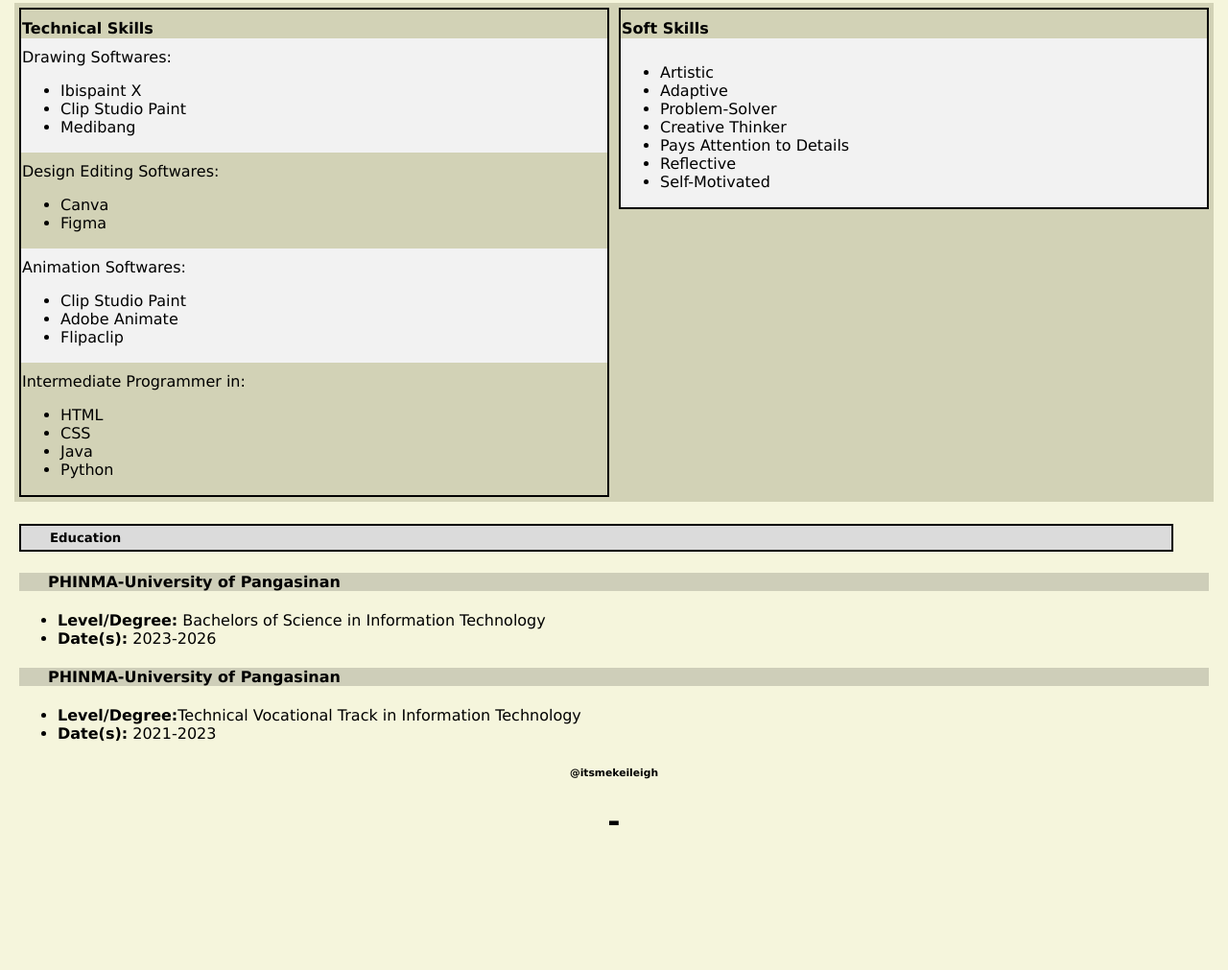
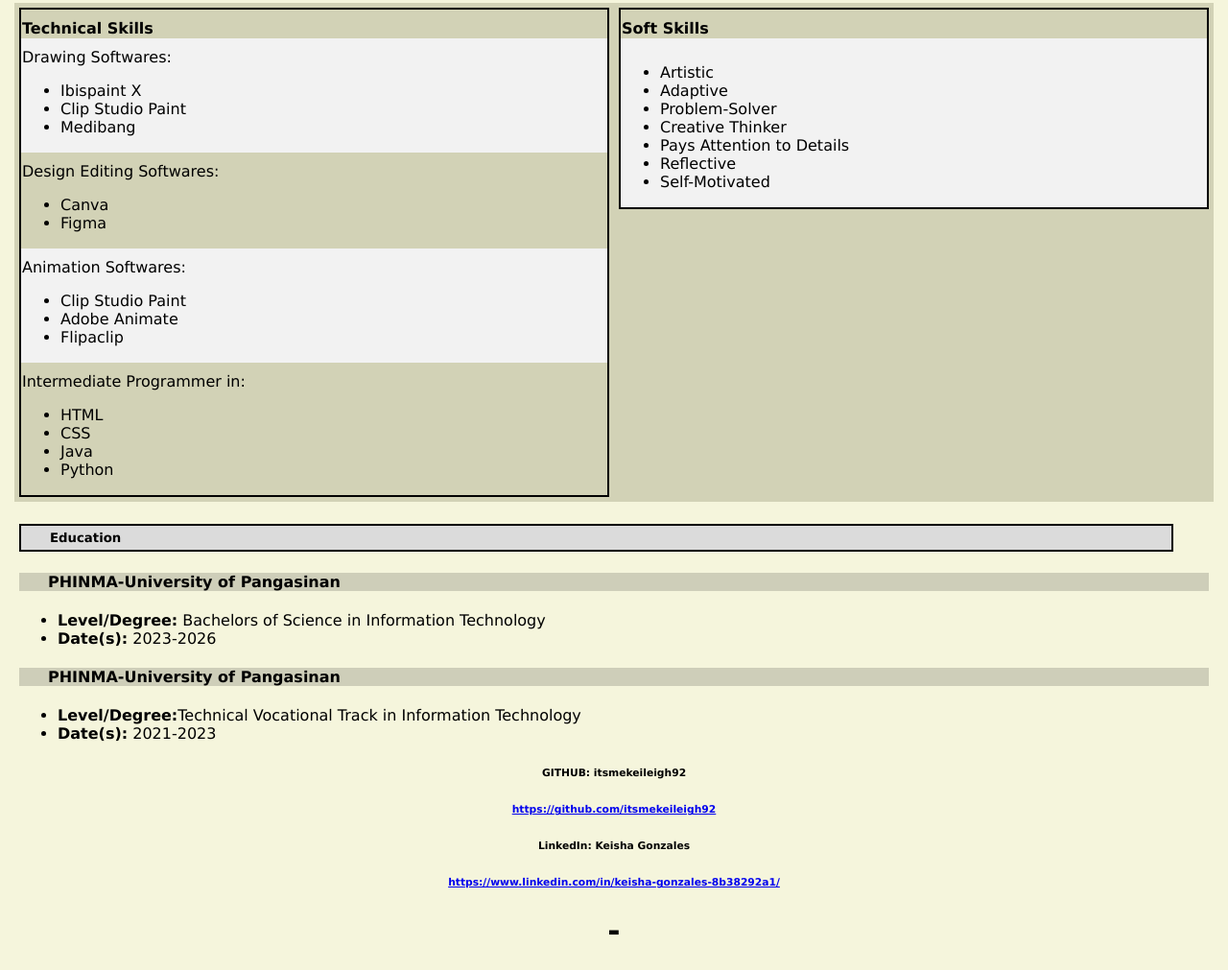
Before and after one commit to itsmekeileigh92/itsmekeileigh92, a plain HTML site: page index.html in a window 1280 px wide. Shown: the part 729-1740 px from the top of the page at 96% size. Before the commit the page ends 1626 px from the top, so only its background shows below. Drawn offline with Linux system fonts and the light colour scheme.

Commit message:
Add files via upload

```diff
--- a/index.html
+++ b/index.html
@@ -222,7 +222,10 @@
         <li><b>Date(s):</b> 2021-2023</li>
     </ul>
     </p>
-    <h6 style="text-align: center;">@itsmekeileigh</h6>
+    <h6 style="text-align: center;">GITHUB: itsmekeileigh92</h6>
+    <h6 style="text-align: center;"><a href="https://github.com/itsmekeileigh92">https://github.com/itsmekeileigh92</a></h6>
+    <h6 style="text-align: center;">LinkedIn: Keisha Gonzales</h6>
+    <h6 style="text-align: center;"><a href="https://www.linkedin.com/in/keisha-gonzales-8b38292a1/">https://www.linkedin.com/in/keisha-gonzales-8b38292a1/</a></h6>
     <h1 style="text-align: center;">-</h1>
 
 </body>
```
